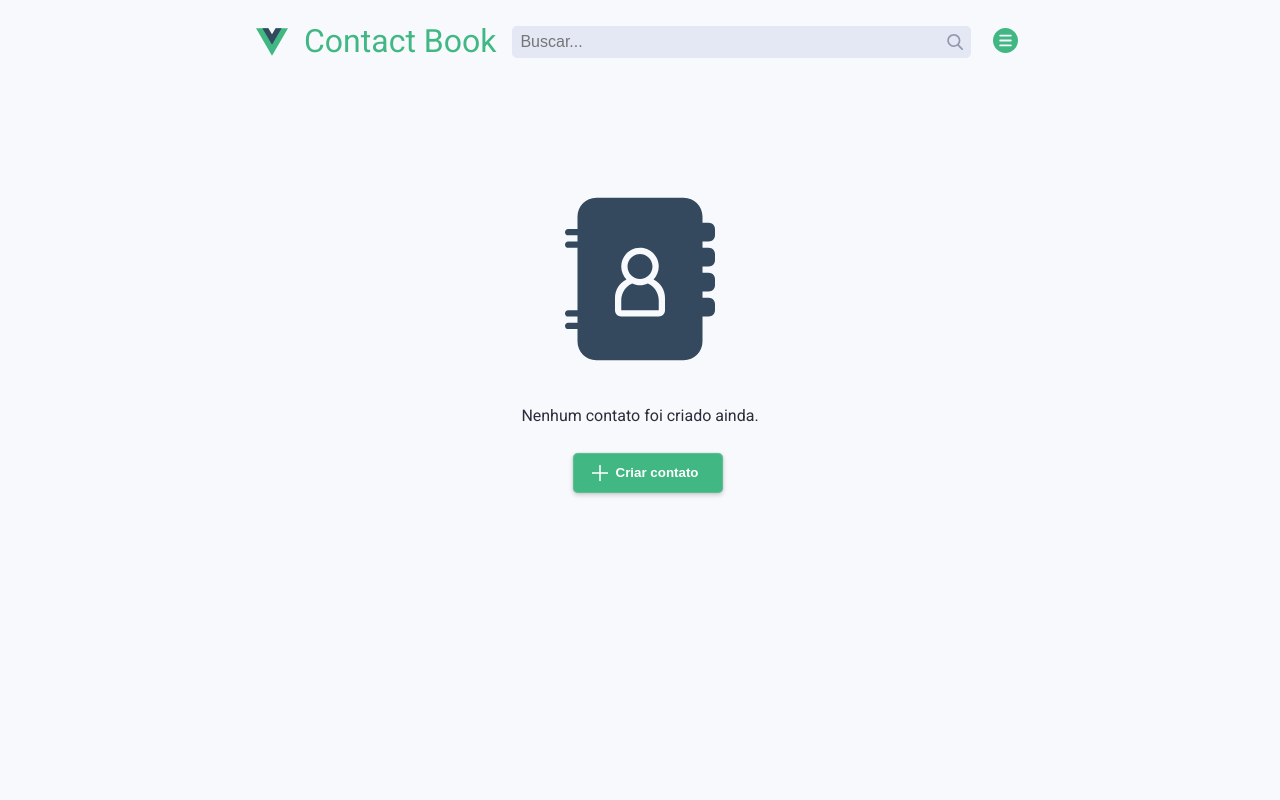
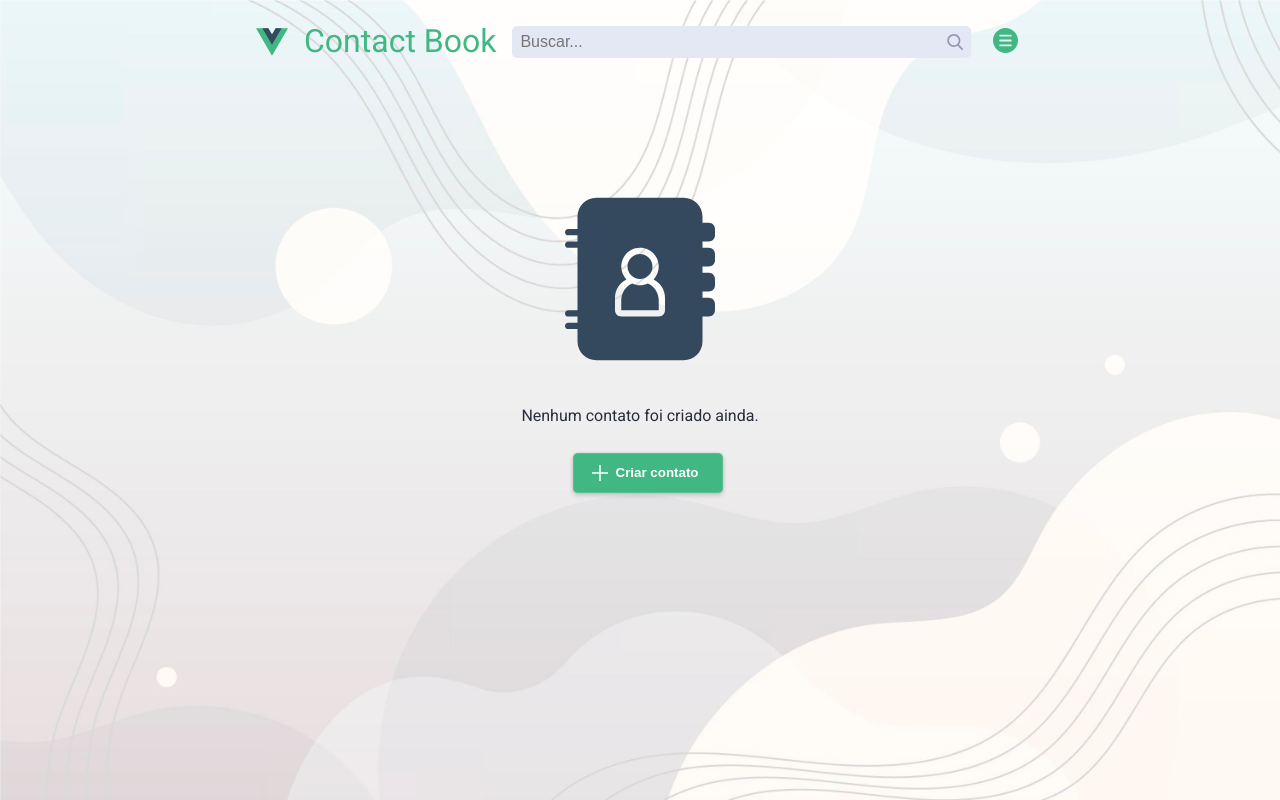
Before and after one commit to livresaber/contact-vue-book, a Vue app: page / in a window 1280 px wide. Built offline with nearby package versions, Linux system fonts and the light colour scheme; what maska would draw is missing.

Commit message:
add background in app

```diff
--- a/src/assets/main.scss
+++ b/src/assets/main.scss
@@ -29,7 +29,8 @@ body {
   min-width: 250px;
   min-height: 100vh;
   color: var(--color-text);
-  background: var(--color-background);
+  background: var(--color-background) url('bg.jpg');
+  background-size: cover;
   transition: color 0.5s, background-color 0.5s;
   line-height: 1.6;
   font-family: 'Roboto', sans-serif;
```
Also changed, not shown: src/assets/bg.jpg (added).
